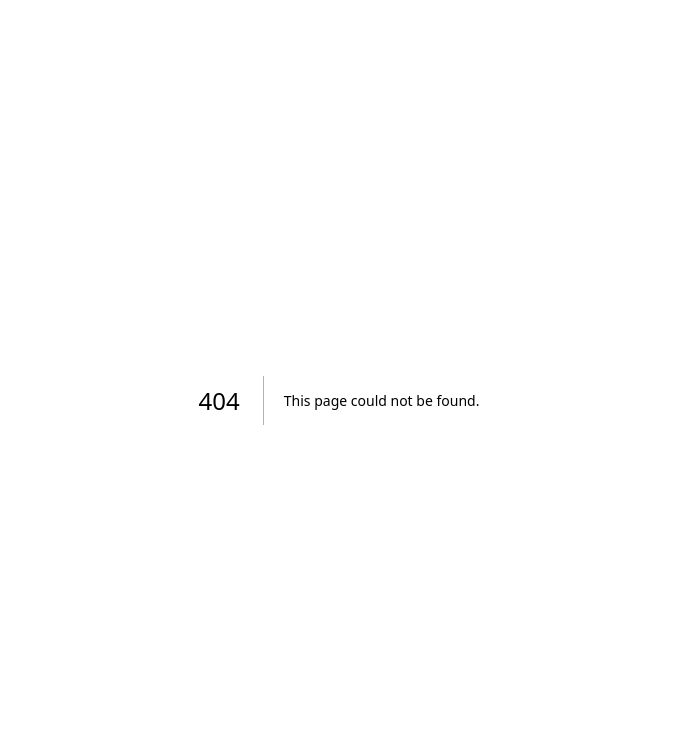
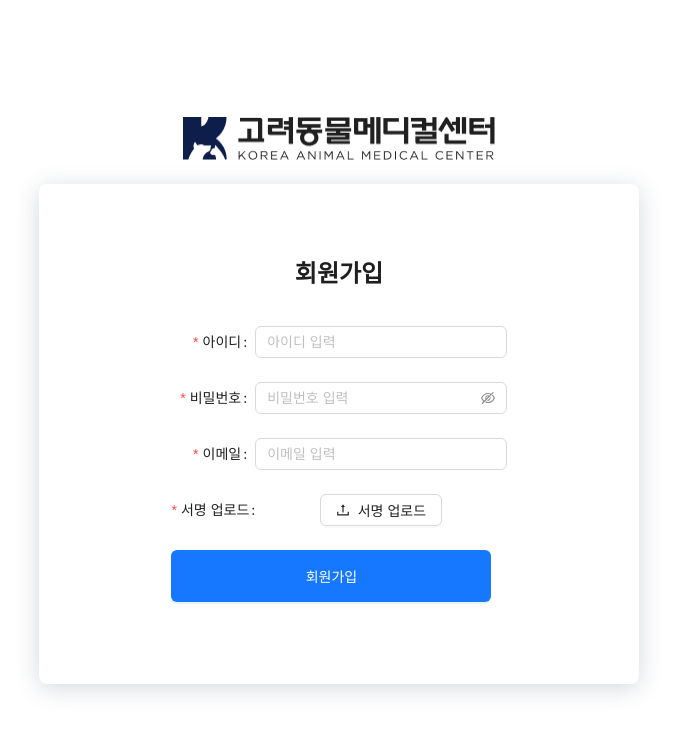
Before and after one commit to ghdalsrl326/korea-animal-medical-center, a Next.js app: page /signup in a window 1280 px wide. Before the commit this address had no page. Shown: the top 734 px of the page, without its empty margins (301-978 px from the left). Built offline with nearby package versions, Linux system fonts and the light colour scheme.

Commit message:
[GUI] add signup

```diff
--- /dev/null
+++ b/src/app/api/pdf/route.ts
@@ -0,0 +1,16 @@
+import { NextApiHandler } from "next";
+import { NextResponse } from "next/server";
+import puppeteer from "puppeteer";
+
+export async function GET(req: Request) {
+  const browser = await puppeteer.launch();
+  const page = await browser.newPage();
+  await page.goto("http://localhost:3000/cover");
+  const pdf = await page.pdf({ format: "A4" });
+  await browser.close();
+  return new Response(pdf, {
+    headers: {
+      "Content-Type": "application/pdf",
+    },
+  });
+}
--- a/src/app/data/url.ts
+++ b/src/app/data/url.ts
@@ -1,6 +1,7 @@
 export const URL = {
   COVER: "/cover",
   LOGIN: "/login",
+  SIGNUP: "/signup",
   SETTING: "/setting",
   QUESTIONNAIRE: "/questionnaire",
   HEALTH_EXAMINATION: "/health-examination",
--- /dev/null
+++ b/src/app/signup/page.tsx
@@ -0,0 +1,56 @@
+import React from "react";
+import Image from "next/image";
+import SignUpForm from "@/components/SignUpForm";
+import Title from "antd/es/typography/Title";
+import { Flex } from "antd";
+
+const headerStyle: React.CSSProperties = {
+  textAlign: "center",
+};
+
+const contentStyle: React.CSSProperties = {
+  textAlign: "center",
+  padding: "50px 0",
+};
+
+const layoutStyle: React.CSSProperties = {
+  borderRadius: 8,
+  overflow: "hidden",
+  width: "600px",
+  minHeight: "500px", // Increased height to accommodate more form fields
+  boxShadow: "0 4px 24px 0 rgba(34, 60, 80, 0.2)",
+};
+
+const containerStyle: React.CSSProperties = {
+  height: "100vh",
+};
+
+const SignUpPage = () => {
+  return (
+    <Flex
+      style={containerStyle}
+      gap="large"
+      vertical
+      justify="center"
+      align="center"
+    >
+      <div style={headerStyle}>
+        <Image src="/images/logo.png" alt="logo" width={312} height={43} />
+      </div>
+      <div style={layoutStyle}>
+        <Flex
+          style={contentStyle}
+          vertical
+          gap="large"
+          justify="center"
+          align="center"
+        >
+          <Title level={3}>회원가입</Title>
+          <SignUpForm />
+        </Flex>
+      </div>
+    </Flex>
+  );
+};
+
+export default SignUpPage;
--- a/src/components/LoginForm.tsx
+++ b/src/components/LoginForm.tsx
@@ -24,6 +24,10 @@ const LoginForm = () => {
 
   const onFinishFailed = (errorInfo: any) => {
     console.log("Failed:", errorInfo);
+  };
+
+  const onSignUp = () => {
+    router.push(URL.SIGNUP);
   };
 
   return (
--- /dev/null
+++ b/src/components/SignUpForm.tsx
@@ -0,0 +1,126 @@
+"use client";
+import React from "react";
+import {
+  Button,
+  Form,
+  Input,
+  Upload,
+  UploadFile,
+  UploadProps,
+  message,
+} from "antd";
+import { UploadOutlined } from "@ant-design/icons";
+import { useRouter } from "next/navigation";
+
+type FieldType = {
+  userID: string;
+  userPW: string;
+  email: string;
+  signature: UploadFile;
+};
+
+const uploadProps: UploadProps = {
+  beforeUpload: (file) => {
+    const isImage =
+      file.type === "image/jpeg" ||
+      file.type === "image/jpg" ||
+      file.type === "image/png";
+    if (!isImage) {
+      message.error(`${file.name} is not a jpg/png file`);
+    }
+    return isImage || Upload.LIST_IGNORE;
+  },
+};
+
+const SignUpForm = () => {
+  const router = useRouter();
+
+  const onFinish = (values: FieldType) => {
+    console.log("Form Data:", values);
+  };
+
+  const onFinishFailed = (errorInfo: any) => {
+    console.log("Failed:", errorInfo);
+  };
+
+  const normFile = (e: any) => {
+    console.log("Upload event:", e);
+    const fileList = Array.isArray(e) ? e : e?.fileList;
+    return fileList;
+  };
+
+  const customRequest = async ({ file, onSuccess, onError }: any) => {
+    try {
+      setTimeout(() => {
+        onSuccess("ok");
+      }, 1000);
+    } catch (error) {
+      console.error("Upload error:", error);
+      onError(error);
+    }
+  };
+
+  return (
+    <Form
+      name="signUp"
+      labelCol={{ span: 6 }}
+      wrapperCol={{ span: 20 }}
+      initialValues={{}}
+      onFinish={onFinish}
+      onFinishFailed={onFinishFailed}
+      autoComplete="off"
+      layout="horizontal"
+    >
+      <Form.Item
+        label="아이디"
+        name="userID"
+        rules={[{ required: true, message: "아이디를 입력해주세요" }]}
+      >
+        <Input placeholder="아이디 입력" />
+      </Form.Item>
+      <Form.Item
+        label="비밀번호"
+        name="userPW"
+        rules={[{ required: true, message: "비밀번호를 입력해주세요" }]}
+      >
+        <Input.Password placeholder="비밀번호 입력" />
+      </Form.Item>
+      <Form.Item
+        label="이메일"
+        name="email"
+        rules={[{ required: true, message: "이메일을 입력해주세요" }]}
+      >
+        <Input placeholder="이메일 입력" />
+      </Form.Item>
+      <Form.Item<Partial<FieldType>>
+        label="서명 업로드"
+        name="signature"
+        valuePropName="fileList"
+        getValueFromEvent={normFile}
+        rules={[{ required: true, message: "서명을 업로드해주세요" }]}
+      >
+        <Upload
+          name="signature"
+          listType="picture"
+          customRequest={customRequest} // Mock upload
+          // action="your-upload-endpoint" // 서버 개발 후 customRequest 대체
+          maxCount={1}
+          {...uploadProps}
+        >
+          <Button icon={<UploadOutlined />}>서명 업로드</Button>
+        </Upload>
+      </Form.Item>
+      <Form.Item wrapperCol={{ span: 16 }}>
+        <Button
+          type="primary"
+          htmlType="submit"
+          style={{ width: "320px", height: "52px" }}
+        >
+          회원가입
+        </Button>
+      </Form.Item>
+    </Form>
+  );
+};
+
+export default SignUpForm;
```
